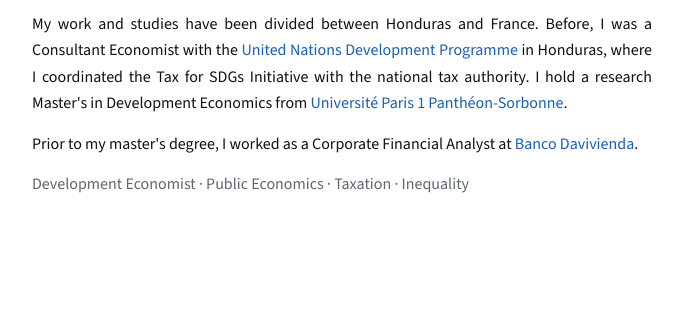
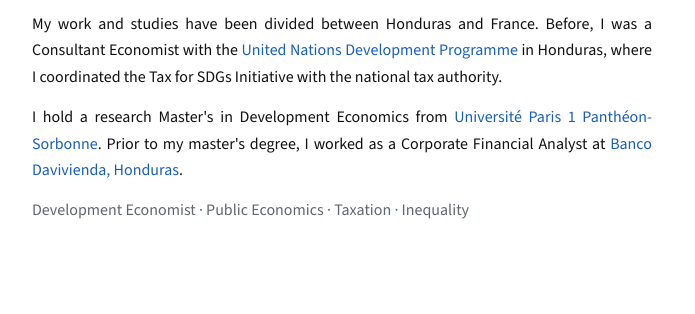
Before and after one commit to carlossalgadoecon/carlossalgadoecon.github.io, a plain HTML site: page index.html in a window 1280 px wide. Shown: the part 230-544 px from the top of the page, 144-839 px from the left. Drawn offline with nearby package versions, Linux system fonts and the light colour scheme.

Commit message:
Update index.html

```diff
--- a/index.html
+++ b/index.html
@@ -223,12 +223,12 @@
         My work and studies have been divided between Honduras and France. Before, I was a Consultant Economist with the
         <a href="https://www.undp.org/honduras" target="_blank" rel="noopener">United Nations Development Programme</a>
         in Honduras, where I coordinated the Tax for SDGs Initiative with the national tax authority.
+        </p>
+        <p>
         I hold a research Master's in Development Economics from
         <a href="https://www.pantheonsorbonne.fr" target="_blank" rel="noopener">Université Paris 1 Panthéon-Sorbonne</a>.
-        </p>
-        <p>
         Prior to my master's degree, I worked as a Corporate Financial Analyst at
-        <a href="https://www.davivienda.com.hn" target="_blank" rel="noopener">Banco Davivienda</a>.
+        <a href="https://www.davivienda.com.hn" target="_blank" rel="noopener">Banco Davivienda, Honduras</a>.
       </p>
       <p class="fields">Development Economist · Public Economics · Taxation · Inequality</p>
     </div>
```
